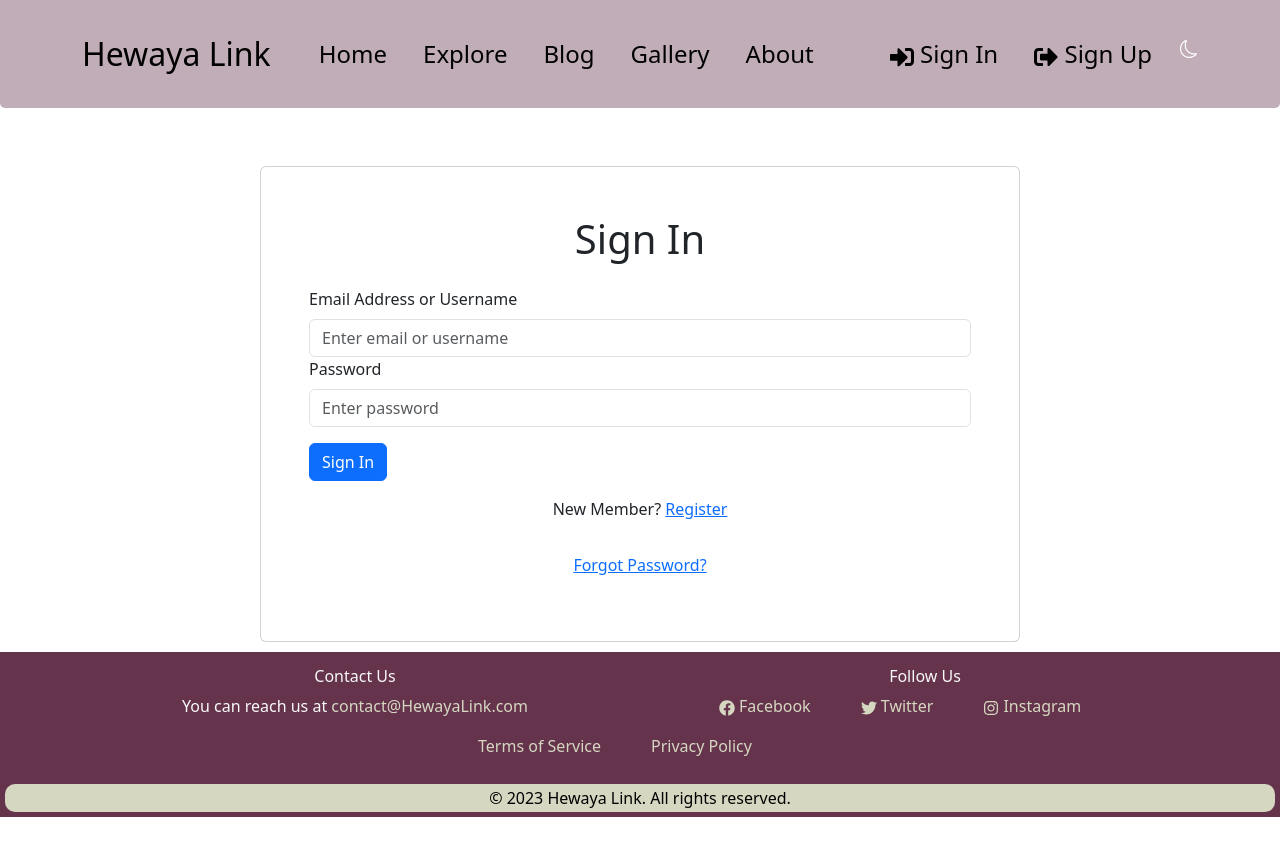
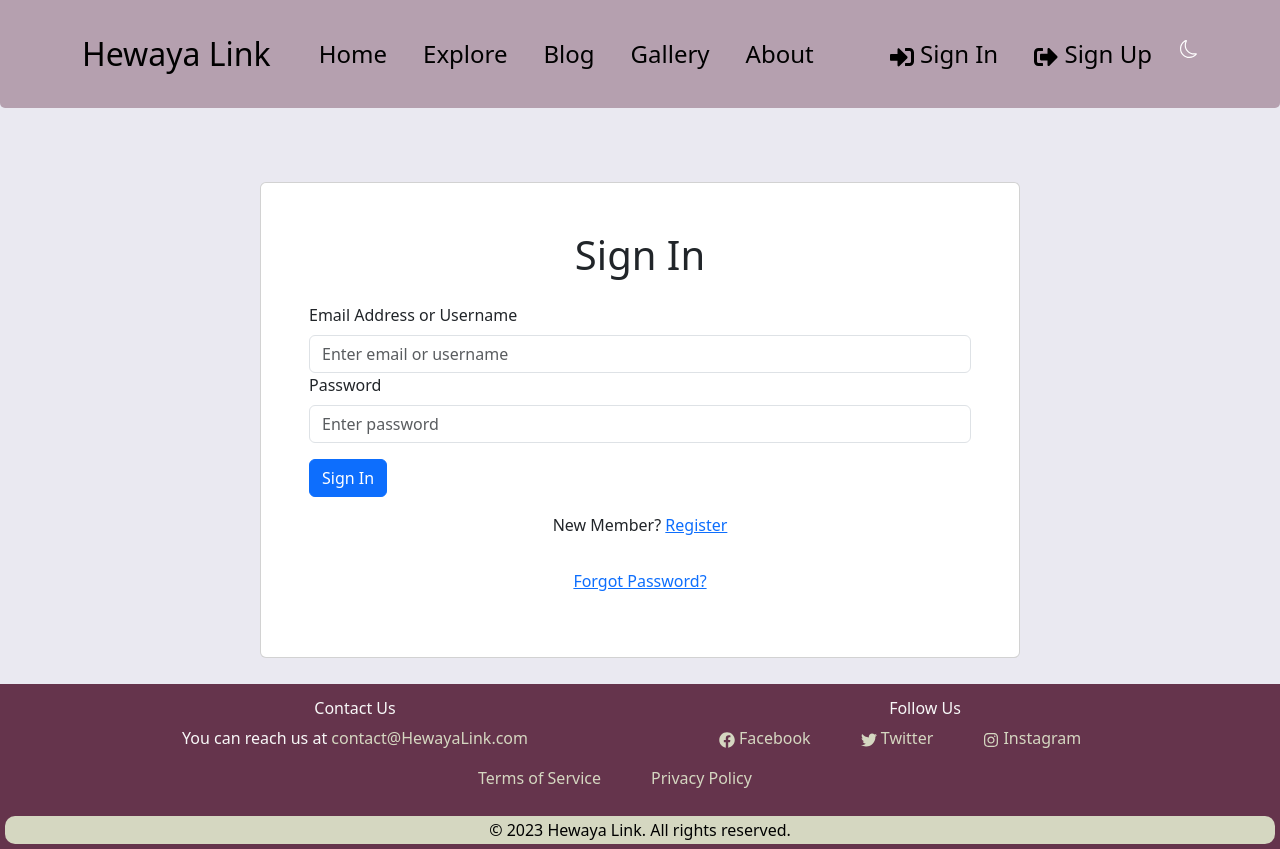
Before and after one commit to EntisarOsiami/Hewaya_Link, a React (Vite) app in the folder frontend/: page /login in a window 1280 px wide. Before the commit the page ends 817 px from the top, so only its background shows below. Built offline with nearby package versions, Linux system fonts and the light colour scheme.

Commit message:
css and fixed some bugs

```diff
--- a/frontend/src/Layouts/UniversalLayout.jsx
+++ b/frontend/src/Layouts/UniversalLayout.jsx
@@ -2,12 +2,13 @@ import Header from '../Components/Header';
 import Footer from '../Components/Footer';
 import { Container } from 'react-bootstrap';
 import PropTypes from 'prop-types';
+
 const UniversalLayout = ({ children }) => {
     return (
-        <div className={`d-flex flex-column min-vh-100 `}>
-            <Header />
-            <Container fluid  className="flex-grow-1 md-1 justify-content center gx-0 ">{children}</Container>
-            <Footer />
+        <div className="layout-wrapper">
+            <Header className="layout-header" />
+            <Container fluid className="layout-content">{children}</Container>
+            <Footer className="layout-footer" />
         </div>
     );
 };
--- /dev/null
+++ b/frontend/src/styles/UniversalLayout.css
@@ -0,0 +1,19 @@
+.layout-wrapper {
+    display: flex;
+    flex-direction: column;
+    min-height: 100vh;
+    background-color: var(--bg-color);
+    color: var(--text-color);
+
+
+  }
+
+
+  .layout-content {
+    flex-grow: 1;
+    padding: 1rem;
+    justify-content: center;
+    align-items: center;
+    width: 100%;
+
+  }
--- a/frontend/src/styles/UserGallery.css
+++ b/frontend/src/styles/UserGallery.css
@@ -28,6 +28,6 @@
   flex-wrap: wrap;
   justify-content: center;
   align-items: center;
-
+  width: 100%;
 
 }
--- a/frontend/src/styles/about.css
+++ b/frontend/src/styles/about.css
@@ -5,8 +5,7 @@
   justify-content: center;
   min-height: 100vh;
   padding: 20px;
-  color: var(--text-color);
-  background-color: var(--bg-color);
+
 }
 
 .website-description,
--- a/frontend/src/styles/avatar.css
+++ b/frontend/src/styles/avatar.css
@@ -9,9 +9,8 @@
   transition: border-color 0.3s ease, transform 0.3s ease, box-shadow 0.3s ease;
   border-radius: 50%;
   overflow: hidden;
-  box-shadow: 0 0 10px rgba(0,0,0,0.1);
+  box-shadow: 0 0 10px rgba(0, 0, 0, 0.1);
   background-color: var(--primary-color);
-
 }
 
 .avatar-selection-box img {
@@ -19,15 +18,13 @@
   height: 100%;
   object-fit: cover;
   border-radius: 50%;
-
-
 }
 
 .avatar-selection-box:hover,
 .avatar-selection-box:focus {
   border-color: var(--hover-color);
   transform: scale(1.1);
-  box-shadow: 0 0 20px rgba(0,0,0,0.2);
+  box-shadow: 0 0 20px rgba(0, 0, 0, 0.2);
   outline: none;
 }
 
@@ -36,8 +33,6 @@
   flex-wrap: wrap;
   gap: 10px;
   justify-content: center;
-  margin-top: 10px;
-  padding: 20px;
 }
 
 .avatar-image {
@@ -58,14 +53,16 @@
 
 .avatar-image.active {
   border-color: var(--active-color);
-  box-shadow: 0 0 10px rgba(0,0,0,0.2);
+  box-shadow: 0 0 10px rgba(0, 0, 0, 0.2);
 }
-
 
 .user-avatar {
   width: 60px;
   height: 60px;
-  border-radius: 40%;
+  border-radius: 50%;
+  border-style:dotted;
+  border-width: 2px;
+  border-color: var(--secondary-color);
 }
 
 .notification-badge {
--- a/frontend/src/styles/index.css
+++ b/frontend/src/styles/index.css
@@ -16,3 +16,4 @@
 @import './UploadComponent.css';
 @import './GalleryScreen.css';
 @import './UserGallery.css';
+@import './UniversalLayout.css';
```
Also changed, not shown: 2 other files (tests, documents, lock files or other folders).
